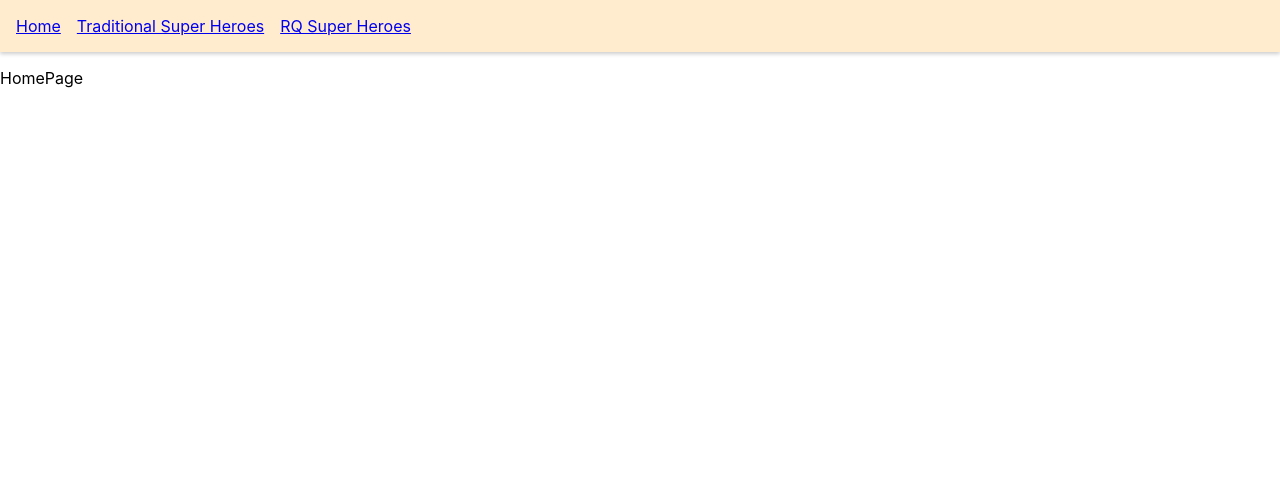
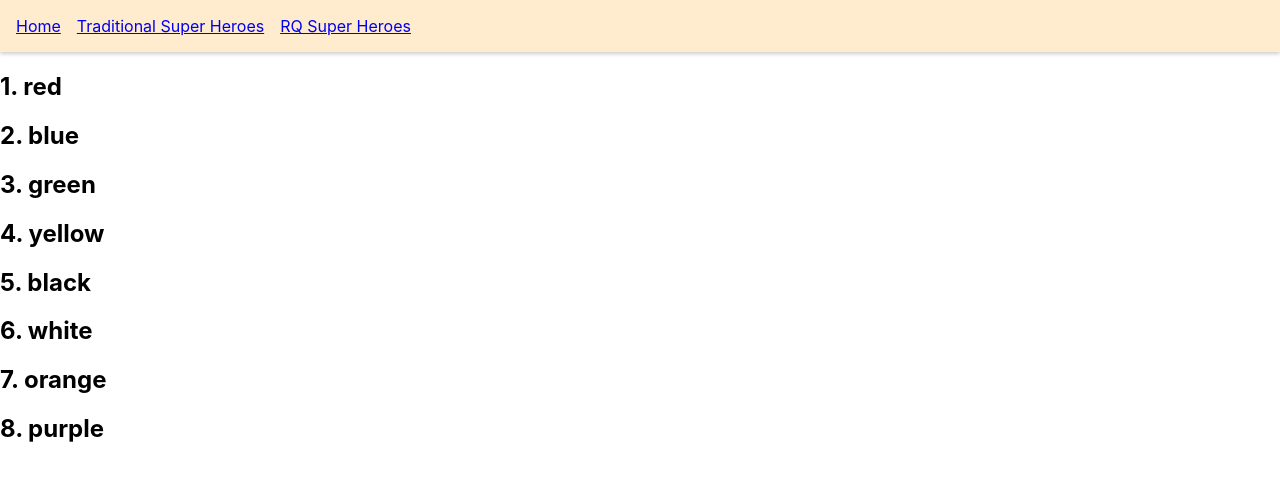
Before and after one commit to shafeenashaikh/React-Query, a React (Create React App) app: page /rq-inifinite in a window 1280 px wide. Shown: the top 480 px of the page. Built offline with nearby package versions, Linux system fonts and the light colour scheme; data requests are answered from the project's data file.

Commit message:
created page to display colors data using inifiniteQueries

```diff
--- a/src/App.js
+++ b/src/App.js
@@ -10,6 +10,7 @@
 import DynamicParallelPage from './Components/DynamicParallel.Page';
 import DependentQueriesPage from './Components/DependentQueries.Page';
 import PaginatedQueriesPage from './Components/PaginatedQueries.Page';
+import InfiniteQueriesPage from './Components/InfiniteQueries.Page';
 
 
 const queryClient = new QueryClient()
@@ -33,6 +34,9 @@
          </ul>
        </nav>
        <Switch>
+       <Route path='/rq-inifinite'>
+           <InfiniteQueriesPage/>
+        </Route>
        <Route path='/rq-paginated'>
            <PaginatedQueriesPage/>
         </Route>
--- /dev/null
+++ b/src/Components/InfiniteQueries.Page.js
@@ -0,0 +1,35 @@
+import { useQuery } from "react-query";
+import axios from "axios";
+
+const fetchColors = () => {
+    return axios.get(`http://localhost:3000/colors`)
+}
+
+const InfiniteQueriesPage = () => {
+    const {isLoading, isError, error, data} = useQuery(['colors'], fetchColors)
+
+    if (isLoading) {
+        return <h2>Loading...</h2>
+    }
+
+    if (isError){
+        return <h2>{error.message}</h2>
+    }
+
+    return (
+        <>
+            <div>
+                {data?.data.map((color) => {
+                    return (
+                        <div>
+                            <h2>
+                                {color.id}. {color.label}
+                            </h2>
+                        </div>
+                    )
+                })}
+            </div>
+        </>
+    )
+}
+export default InfiniteQueriesPage;
```
